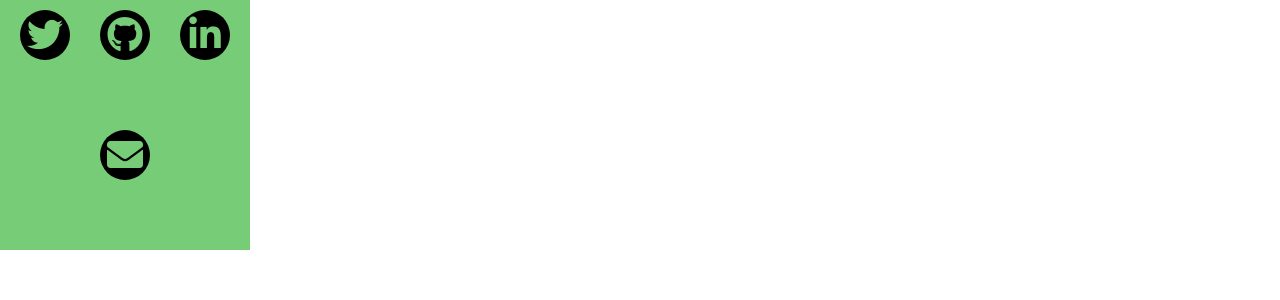
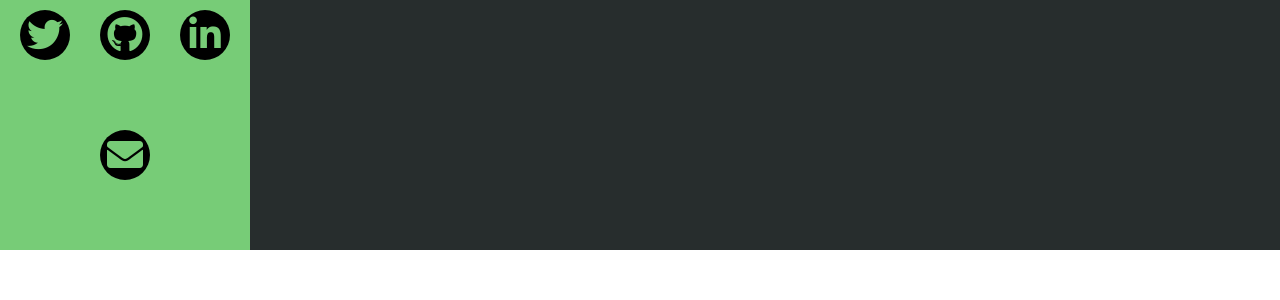
Before and after one commit to RomeoKilo125/RomeoKilo125.github.io, a React (Create React App) app: page / in a window 1280 px wide. Shown: the top 300 px of the page. Built offline with nearby package versions, Linux system fonts and the light colour scheme.

Commit message:
added universal background color

```diff
--- a/src/App.css
+++ b/src/App.css
@@ -2,4 +2,5 @@
   display: grid;
   grid-template-columns: 250px 3fr;
   grid-auto-rows: 250px 3fr;
+  background: #272d2d;
 }
```
